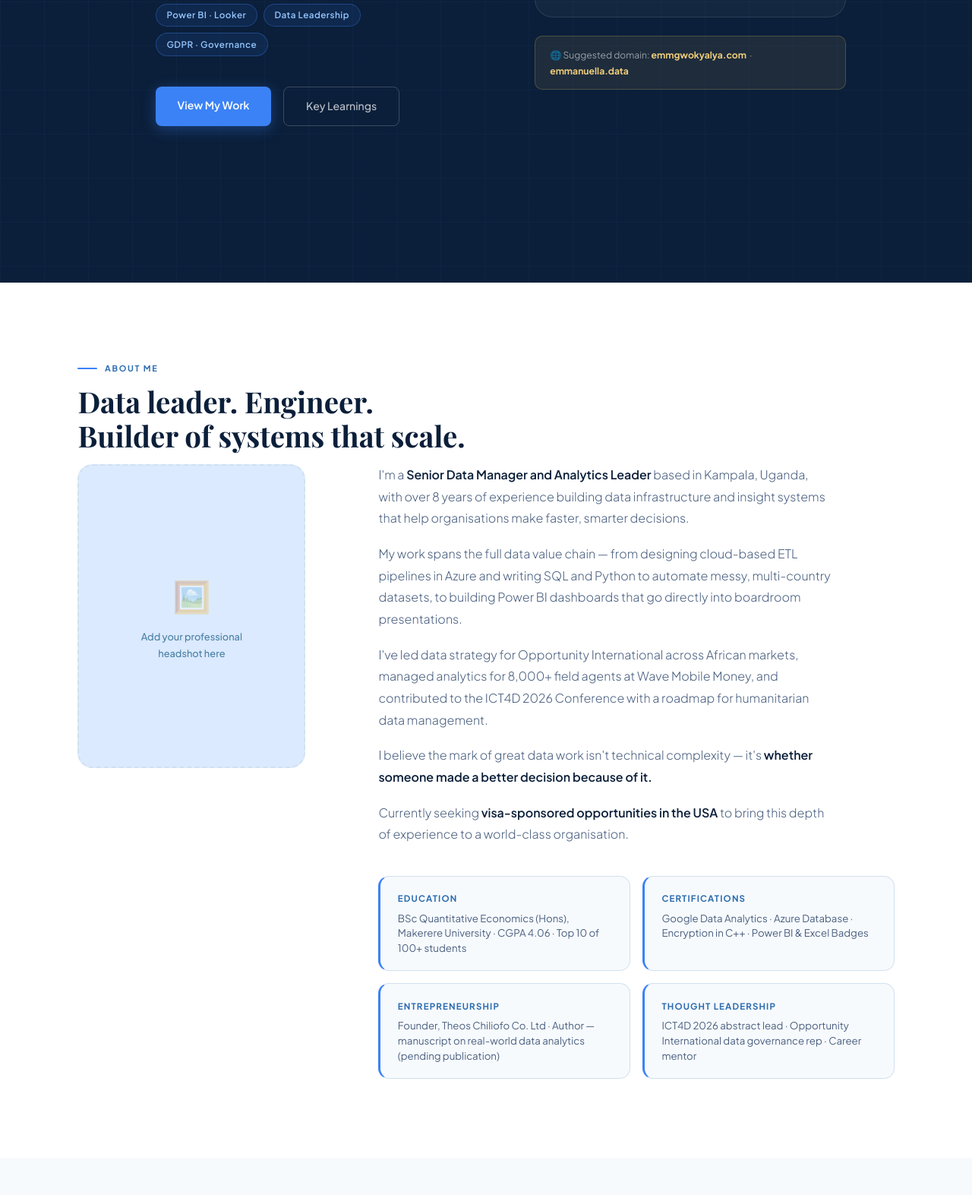
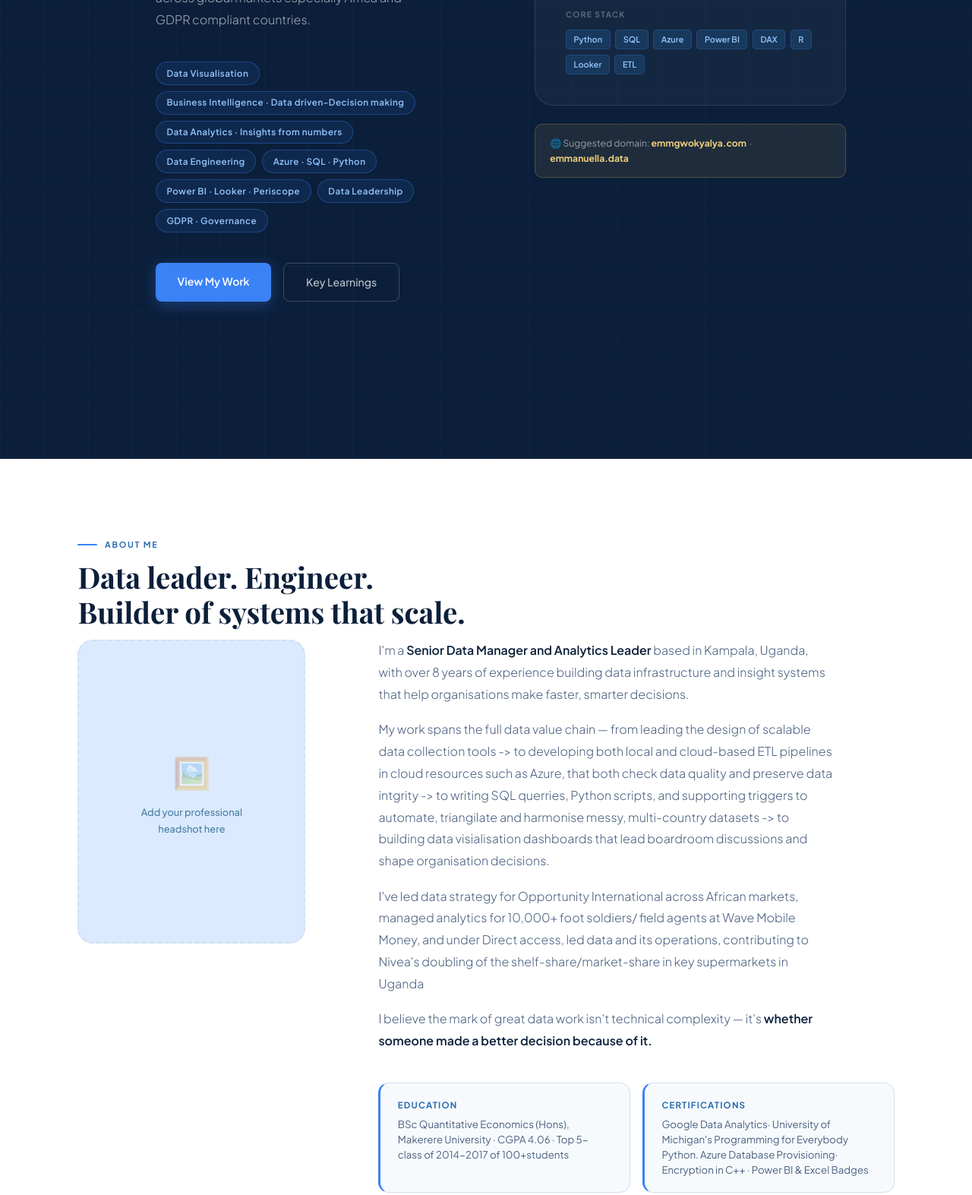
Before and after one commit to emmanuellagwokyalya/Emmanuella-s_Website, a plain HTML site: page index.html in a window 1280 px wide. Shown: the part 694-2267 px from the top of the page at 76% size. Drawn offline with nearby package versions, Linux system fonts and the light colour scheme; a web font is replaced by a local one.

Commit message:
Add files via upload

```diff
--- a/index.html
+++ b/index.html
@@ -3,14 +3,14 @@
 <head>
 <meta charset="UTF-8" />
 <meta name="viewport" content="width=device-width, initial-scale=1.0" />
-<title>Emmanuella Mary Gwokyalya | Data Leader</title>
+<title>Emmanuella Mary Gwokyalya </title>
 <link rel="preconnect" href="https://fonts.googleapis.com">
 <link href="https://fonts.googleapis.com/css2?family=Playfair+Display:ital,wght@0,600;0,700;1,500&family=Plus+Jakarta+Sans:wght@300;400;500;600;700&display=swap" rel="stylesheet">
 <style>
   :root {
     --navy:        #0B1F3A;
     --navy-mid:    #1A3557;
-    --navy-light:  #254D78;
+    --navy-light:  #010d19;
     --blue:        #2B6CB0;
     --blue-bright: #3B82F6;
     --blue-pale:   #EBF4FF;
@@ -413,12 +413,15 @@
     <h1 class="hero-name">Emmanuella<br>Mary Gwokyalya</h1>
     <p class="hero-role">Turning data complexity into strategic clarity.</p>
     <p class="hero-desc">
-      I architect <strong>end-to-end data solutions</strong> — from ETL pipelines and cloud infrastructure to executive dashboards and governance frameworks — across African and global markets.
+      I architect <strong>end-to-end data solutions</strong> — from guiding scalable data collection, ETL pipelines and cloud infrastructure to executiv, story telling, and insight revealing dashboards, Not forgeting compliant data governance frameworks —Enabling fostering data protection compliance across global markets especially Africa and GDPR compliant countries.
     </p>
     <div class="pill-row">
+      <span class="pill">Data Visualisation</span>
+      <span class="pill">Business Intelligence · Data driven-Decision making </span>
+      <span class="pill">Data Analytics · Insights from numbers</span>
       <span class="pill">Data Engineering</span>
       <span class="pill">Azure · SQL · Python</span>
-      <span class="pill">Power BI · Looker</span>
+      <span class="pill">Power BI · Looker · Periscope</span>
       <span class="pill">Data Leadership</span>
       <span class="pill">GDPR · Governance</span>
     </div>
@@ -481,18 +484,17 @@
     </div>
     <div class="about-text">
       <p>I'm a <strong>Senior Data Manager and Analytics Leader</strong> based in Kampala, Uganda, with over 8 years of experience building data infrastructure and insight systems that help organisations make faster, smarter decisions.</p>
-      <p>My work spans the full data value chain — from designing cloud-based ETL pipelines in Azure and writing SQL and Python to automate messy, multi-country datasets, to building Power BI dashboards that go directly into boardroom presentations.</p>
-      <p>I've led data strategy for Opportunity International across African markets, managed analytics for 8,000+ field agents at Wave Mobile Money, and contributed to the ICT4D 2026 Conference with a roadmap for humanitarian data management.</p>
+      <p>My work spans the full data value chain — from leading the design of scalable data collection tools  -> to developing both local and cloud-based ETL pipelines in cloud resources such as Azure, that both check data quality and preserve data intgrity -> to writing SQL querries, Python scripts, and supporting triggers to automate, triangilate and harmonise messy, multi-country datasets -> to building data visialisation dashboards that lead boardroom discussions and shape organisation decisions.</p>
+      <p>I've led data strategy for Opportunity International across African markets, managed analytics for 10,000+ foot soldiers/ field agents at Wave Mobile Money, and under Direct access, led data and its operations, contributing to Nivea's doubling of the shelf-share/market-share in key supermarkets in Uganda</p>
       <p>I believe the mark of great data work isn't technical complexity — it's <strong>whether someone made a better decision because of it.</strong></p>
-      <p>Currently seeking <strong>visa-sponsored opportunities in the USA</strong> to bring this depth of experience to a world-class organisation.</p>
       <div class="hcards">
         <div class="hcard">
           <h4>Education</h4>
-          <p>BSc Quantitative Economics (Hons), Makerere University · CGPA 4.06 · Top 10 of 100+ students</p>
+          <p>BSc Quantitative Economics (Hons), Makerere University · CGPA 4.06 · Top 5-class of 2014-2017 of 100+students</p>
         </div>
         <div class="hcard">
           <h4>Certifications</h4>
-          <p>Google Data Analytics · Azure Database · Encryption in C++ · Power BI & Excel Badges</p>
+          <p>Google Data Analytics· University of Michigan's Programming for Everybody Python. Azure Database Provisioning· Encryption in C++ · Power BI & Excel Badges</p>
         </div>
         <div class="hcard">
           <h4>Entrepreneurship</h4>
@@ -663,7 +665,7 @@
   <div class="ftop">
     <div class="fbrand">
       <p class="fn">Emmanuella Mary Gwokyalya</p>
-      <p>Senior Data Manager · Data Engineer · Visualisation Specialist<br>Kampala, Uganda &nbsp;·&nbsp; Open to H-1B / O-1 visa sponsorship in the USA</p>
+      <p>Senior Data Manager · Data Analyst and Engineer · Visualisation Specialist<br>Kampala, Uganda &nbsp;·&nbsp; Open to H-1B / O-1 visa sponsorship in the USA</p>
     </div>
     <div class="flinks">
       <a href="mailto:zlamaz81@gmail.com">zlamaz81@gmail.com</a>
```
